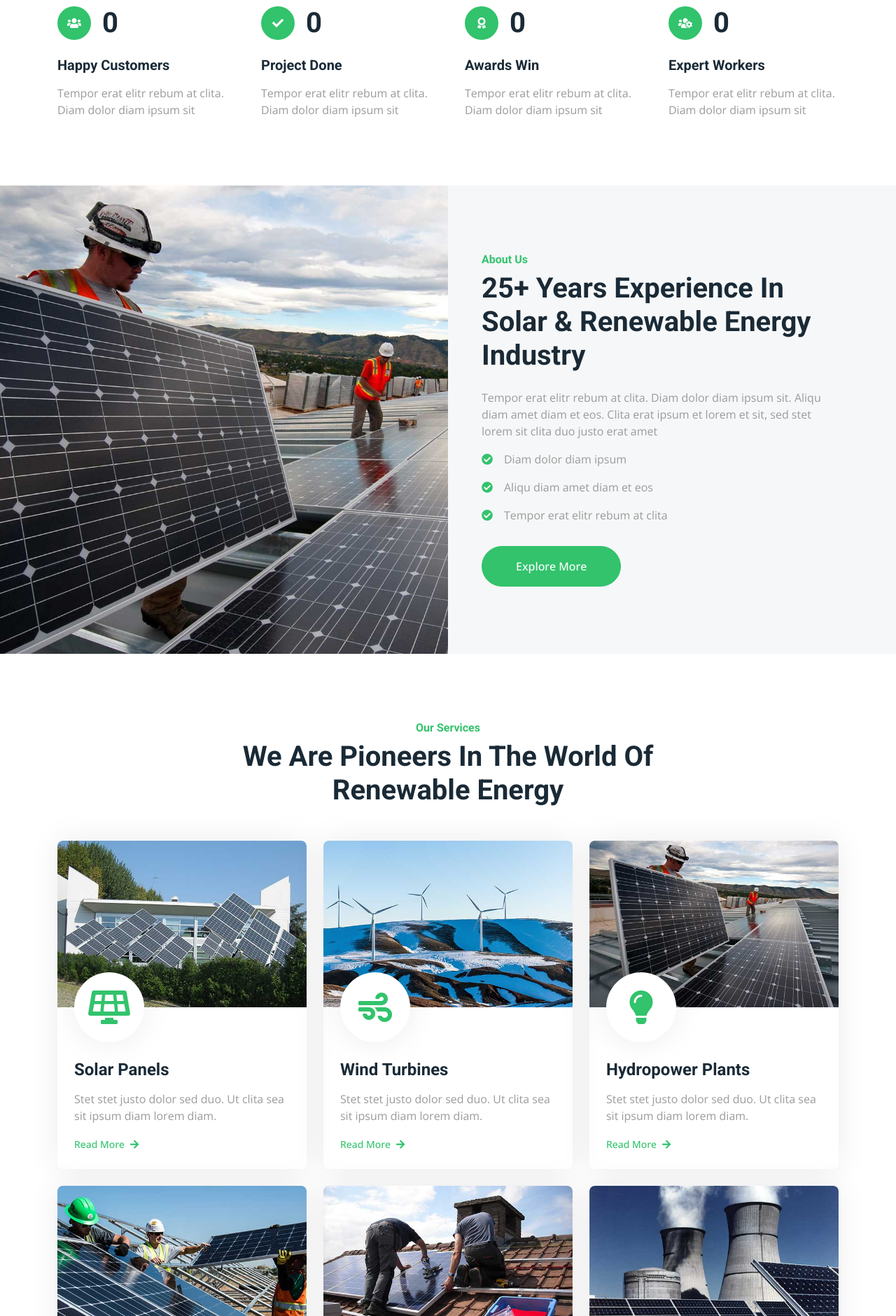
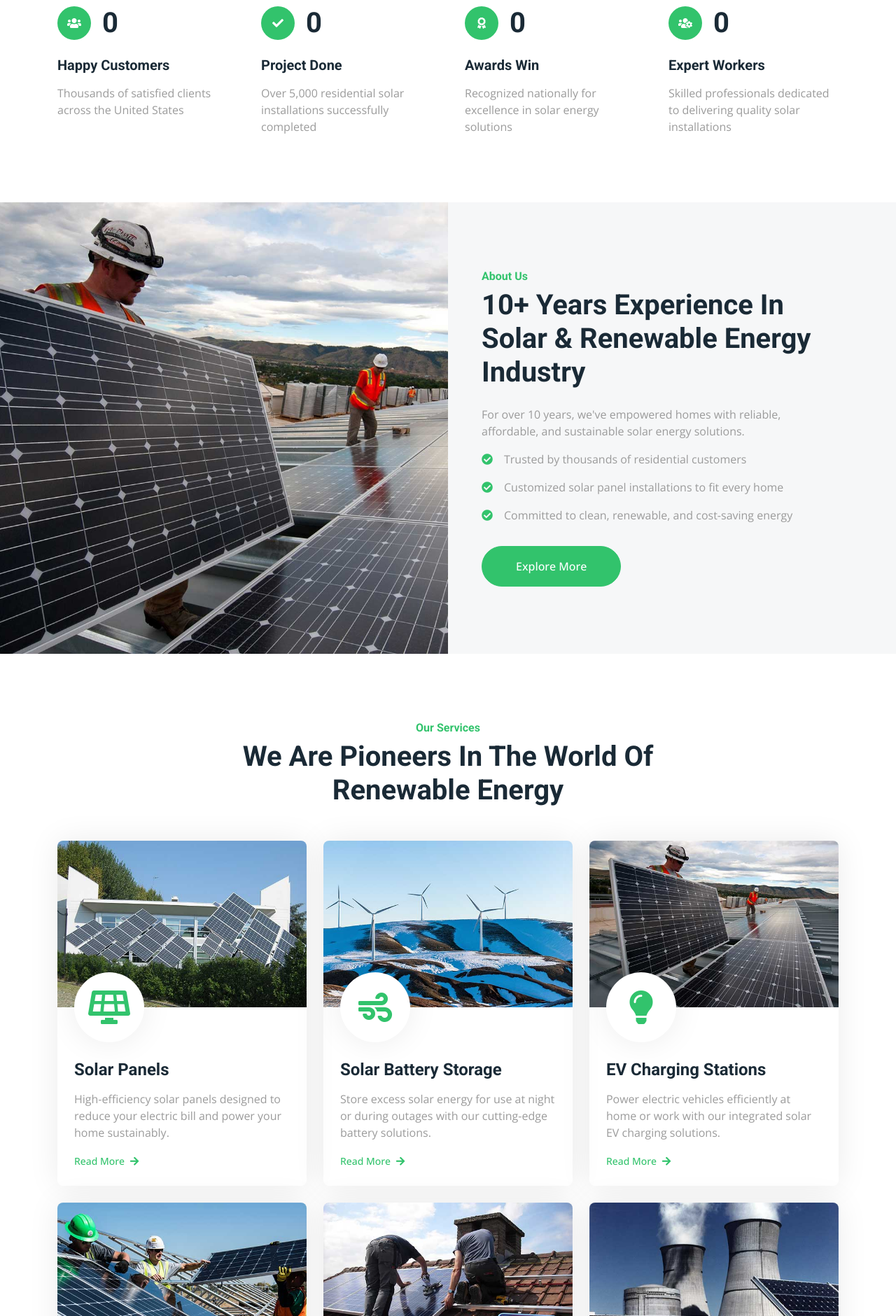
Before and after one commit to Danielartsolar/Sunvision-Solar, a plain HTML site: page index.html in a window 1280 px wide. Shown: the part 920-2800 px from the top of the page at 70% size. Drawn offline with nearby package versions, Linux system fonts and the light colour scheme.

Commit message:
Update index.html
latin placeholder update hopefully 1

```diff
--- a/index.html
+++ b/index.html
@@ -48,7 +48,7 @@
             <div class="col-lg-7 px-5 text-start">
                 <div class="h-100 d-inline-flex align-items-center me-4">
                     <small class="fa fa-map-marker-alt text-primary me-2"></small>
-                    <small>123 Street, New York, USA</small>
+                    <small>Arizona</small>
                 </div>
                 <div class="h-100 d-inline-flex align-items-center">
                     <small class="far fa-clock text-primary me-2"></small>
@@ -58,7 +58,7 @@
             <div class="col-lg-5 px-5 text-end">
                 <div class="h-100 d-inline-flex align-items-center me-4">
                     <small class="fa fa-phone-alt text-primary me-2"></small>
-                    <small>+012 345 6789</small>
+                    <small>+623-224-1056</small>
                 </div>
                 <div class="h-100 d-inline-flex align-items-center mx-n2">
                     <a class="btn btn-square btn-link rounded-0 border-0 border-end border-secondary" href=""><i class="fab fa-facebook-f"></i></a>
@@ -114,7 +114,7 @@
                         <div class="row justify-content-start">
                             <div class="col-10 col-lg-8">
                                 <h1 class="display-2 text-white animated slideInDown">Pioneers Of Solar And Renewable Energy</h1>
-                                <p class="fs-5 fw-medium text-white mb-4 pb-3">Vero elitr justo clita lorem. Ipsum dolor at sed stet sit diam no. Kasd rebum ipsum et diam justo clita et kasd rebum sea elitr.</p>
+                                <p class="fs-5 fw-medium text-white mb-4 pb-3">Sunvision Solar provides clean, affordable solar energy solutions tailored for your home or business.</p>
                                 <a href="" class="btn btn-primary rounded-pill py-3 px-5 animated slideInLeft">Read More</a>
                             </div>
                         </div>
@@ -128,7 +128,7 @@
                         <div class="row justify-content-start">
                             <div class="col-10 col-lg-8">
                                 <h1 class="display-2 text-white animated slideInDown">Pioneers Of Solar And Renewable Energy</h1>
-                                <p class="fs-5 fw-medium text-white mb-4 pb-3">Vero elitr justo clita lorem. Ipsum dolor at sed stet sit diam no. Kasd rebum ipsum et diam justo clita et kasd rebum sea elitr.</p>
+                               <p class="fs-5 fw-medium text-white mb-4 pb-3">At Sunvision Solar, we are dedicated to transforming how communities access and benefit from renewable energy.</p>
                                 <a href="" class="btn btn-primary rounded-pill py-3 px-5 animated slideInLeft">Read More</a>
                             </div>
                         </div>
@@ -142,7 +142,7 @@
                         <div class="row justify-content-start">
                             <div class="col-10 col-lg-8">
                                 <h1 class="display-2 text-white animated slideInDown">Pioneers Of Solar And Renewable Energy</h1>
-                                <p class="fs-5 fw-medium text-white mb-4 pb-3">Vero elitr justo clita lorem. Ipsum dolor at sed stet sit diam no. Kasd rebum ipsum et diam justo clita et kasd rebum sea elitr.</p>
+                               <p class="fs-5 fw-medium text-white mb-4 pb-3">We design and install high-performance solar systems tailored to meet your energy needs.</p>
                                 <a href="" class="btn btn-primary rounded-pill py-3 px-5 animated slideInLeft">Read More</a>
                             </div>
                         </div>
@@ -166,7 +166,7 @@
                         <h1 class="mb-0" data-toggle="counter-up">3453</h1>
                     </div>
                     <h5 class="mb-3">Happy Customers</h5>
-                    <span>Tempor erat elitr rebum at clita. Diam dolor diam ipsum sit</span>
+                   <span>Thousands of satisfied clients across the United States</span>
                 </div>
                 <div class="col-md-6 col-lg-3 wow fadeIn" data-wow-delay="0.3s">
                     <div class="d-flex align-items-center mb-4">
@@ -176,7 +176,7 @@
                         <h1 class="mb-0" data-toggle="counter-up">4234</h1>
                     </div>
                     <h5 class="mb-3">Project Done</h5>
-                    <span>Tempor erat elitr rebum at clita. Diam dolor diam ipsum sit</span>
+                   <span>Over 5,000 residential solar installations successfully completed</span>
                 </div>
                 <div class="col-md-6 col-lg-3 wow fadeIn" data-wow-delay="0.5s">
                     <div class="d-flex align-items-center mb-4">
@@ -186,7 +186,7 @@
                         <h1 class="mb-0" data-toggle="counter-up">3123</h1>
                     </div>
                     <h5 class="mb-3">Awards Win</h5>
-                    <span>Tempor erat elitr rebum at clita. Diam dolor diam ipsum sit</span>
+                    <span>Recognized nationally for excellence in solar energy solutions</span>
                 </div>
                 <div class="col-md-6 col-lg-3 wow fadeIn" data-wow-delay="0.7s">
                     <div class="d-flex align-items-center mb-4">
@@ -196,7 +196,7 @@
                         <h1 class="mb-0" data-toggle="counter-up">1831</h1>
                     </div>
                     <h5 class="mb-3">Expert Workers</h5>
-                    <span>Tempor erat elitr rebum at clita. Diam dolor diam ipsum sit</span>
+                    <span>Skilled professionals dedicated to delivering quality solar installations</span>
                 </div>
             </div>
         </div>
@@ -216,11 +216,11 @@
                 <div class="col-lg-6 about-text py-5 wow fadeIn" data-wow-delay="0.5s">
                     <div class="p-lg-5 pe-lg-0">
                         <h6 class="text-primary">About Us</h6>
-                        <h1 class="mb-4">25+ Years Experience In Solar & Renewable Energy Industry</h1>
-                        <p>Tempor erat elitr rebum at clita. Diam dolor diam ipsum sit. Aliqu diam amet diam et eos. Clita erat ipsum et lorem et sit, sed stet lorem sit clita duo justo erat amet</p>
-                        <p><i class="fa fa-check-circle text-primary me-3"></i>Diam dolor diam ipsum</p>
-                        <p><i class="fa fa-check-circle text-primary me-3"></i>Aliqu diam amet diam et eos</p>
-                        <p><i class="fa fa-check-circle text-primary me-3"></i>Tempor erat elitr rebum at clita</p>
+                        <h1 class="mb-4">10+ Years Experience In Solar & Renewable Energy Industry</h1>
+                       <p>For over 10 years, we've empowered homes with reliable, affordable, and sustainable solar energy solutions.</p>
+                        <p><i class="fa fa-check-circle text-primary me-3"></i>Trusted by thousands of residential customers</p>
+                        <p><i class="fa fa-check-circle text-primary me-3"></i>Customized solar panel installations to fit every home</p>
+                        <p><i class="fa fa-check-circle text-primary me-3"></i>Committed to clean, renewable, and cost-saving energy</p>
                         <a href="" class="btn btn-primary rounded-pill py-3 px-5 mt-3">Explore More</a>
                     </div>
                 </div>
@@ -246,7 +246,7 @@
                                 <i class="fa fa-solar-panel fa-3x"></i>
                             </div>
                             <h4 class="mb-3">Solar Panels</h4>
-                            <p>Stet stet justo dolor sed duo. Ut clita sea sit ipsum diam lorem diam.</p>
+                            <p>High-efficiency solar panels designed to reduce your electric bill and power your home sustainably.</p>
                             <a class="small fw-medium" href="">Read More<i class="fa fa-arrow-right ms-2"></i></a>
                         </div>
                     </div>
@@ -258,8 +258,8 @@
                             <div class="service-icon">
                                 <i class="fa fa-wind fa-3x"></i>
                             </div>
-                            <h4 class="mb-3">Wind Turbines</h4>
-                            <p>Stet stet justo dolor sed duo. Ut clita sea sit ipsum diam lorem diam.</p>
+                            <h4 class="mb-3">Solar Battery Storage</h4>
+                            <p>Store excess solar energy for use at night or during outages with our cutting-edge battery solutions.</p>
                             <a class="small fw-medium" href="">Read More<i class="fa fa-arrow-right ms-2"></i></a>
                         </div>
                     </div>
@@ -271,8 +271,8 @@
                             <div class="service-icon">
                                 <i class="fa fa-lightbulb fa-3x"></i>
                             </div>
-                            <h4 class="mb-3">Hydropower Plants</h4>
-                            <p>Stet stet justo dolor sed duo. Ut clita sea sit ipsum diam lorem diam.</p>
+                            <h4 class="mb-3">EV Charging Stations</h4>
+                            <p>Power electric vehicles efficiently at home or work with our integrated solar EV charging solutions.</p>
                             <a class="small fw-medium" href="">Read More<i class="fa fa-arrow-right ms-2"></i></a>
                         </div>
                     </div>
@@ -285,7 +285,7 @@
                                 <i class="fa fa-solar-panel fa-3x"></i>
                             </div>
                             <h4 class="mb-3">Solar Panels</h4>
-                            <p>Stet stet justo dolor sed duo. Ut clita sea sit ipsum diam lorem diam.</p>
+                            <p>We install premium solar panels tailored for residential homes to maximize energy efficiency and savings.</p>
                             <a class="small fw-medium" href="">Read More<i class="fa fa-arrow-right ms-2"></i></a>
                         </div>
                     </div>
@@ -297,8 +297,8 @@
                             <div class="service-icon">
                                 <i class="fa fa-wind fa-3x"></i>
                             </div>
-                            <h4 class="mb-3">Wind Turbines</h4>
-                            <p>Stet stet justo dolor sed duo. Ut clita sea sit ipsum diam lorem diam.</p>
+                            <h4 class="mb-3">Solar Battery Storage</h4>
+                            <p>Store excess solar energy for use at night or during outages with our cutting-edge battery solutions.</p>
                             <a class="small fw-medium" href="">Read More<i class="fa fa-arrow-right ms-2"></i></a>
                         </div>
                     </div>
@@ -310,8 +310,8 @@
                             <div class="service-icon">
                                 <i class="fa fa-lightbulb fa-3x"></i>
                             </div>
-                            <h4 class="mb-3">Hydropower Plants</h4>
-                            <p>Stet stet justo dolor sed duo. Ut clita sea sit ipsum diam lorem diam.</p>
+                            <h4 class="mb-3">EV Charging Stations</h4>
+                            <p>Power electric vehicles efficiently at home or work with our integrated solar EV charging solutions.</p>
                             <a class="small fw-medium" href="">Read More<i class="fa fa-arrow-right ms-2"></i></a>
                         </div>
                     </div>
@@ -329,8 +329,8 @@
                 <div class="col-lg-6 feature-text py-5 wow fadeIn" data-wow-delay="0.1s">
                     <div class="p-lg-5 ps-lg-0">
                         <h6 class="text-primary">Why Choose Us!</h6>
-                        <h1 class="mb-4">Complete Commercial & Residential Solar Systems</h1>
-                        <p class="mb-4 pb-2">Tempor erat elitr rebum at clita. Diam dolor diam ipsum sit. Aliqu diam amet diam et eos. Clita erat ipsum et lorem et sit, sed stet lorem sit clita duo justo erat amet</p>
+                        <h1 class="mb-4">Complete Residential Solar Systems</h1>
+                        <p class="mb-4 pb-2">We deliver complete residential solar systems designed to reduce energy costs and increase home value, with expert installation and long-term reliability.</p>
                         <div class="row g-4">
                             <div class="col-6">
                                 <div class="d-flex align-items-center">
@@ -402,8 +402,8 @@
                     <ul class="list-inline mb-5" id="portfolio-flters">
                         <li class="mx-2 active" data-filter="*">All</li>
                         <li class="mx-2" data-filter=".first">Solar Panels</li>
-                        <li class="mx-2" data-filter=".second">Wind Turbines</li>
-                        <li class="mx-2" data-filter=".third">Hydropower Plants</li>
+                        <li class="mx-2" data-filter=".second">Solar Battery Storage</li>
+                        <li class="mx-2" data-filter=".third">EV Charging Stations</li>
                     </ul>
                 </div>
             </div>
@@ -431,7 +431,7 @@
                         </div>
                     </div>
                     <div class="pt-3">
-                        <p class="text-primary mb-0">Wind Turbines</p>
+                        <p class="text-primary mb-0">Solar Battery Storage</p>
                         <hr class="text-primary w-25 my-2">
                         <h5 class="lh-base">We Are pioneers of solar & renewable energy industry</h5>
                     </div>
@@ -445,7 +445,7 @@
                         </div>
                     </div>
                     <div class="pt-3">
-                        <p class="text-primary mb-0">Hydropower Plants</p>
+                        <p class="text-primary mb-0">EV Charging Stations</p>
                         <hr class="text-primary w-25 my-2">
                         <h5 class="lh-base">We Are pioneers of solar & renewable energy industry</h5>
                     </div>
@@ -473,7 +473,7 @@
                         </div>
                     </div>
                     <div class="pt-3">
-                        <p class="text-primary mb-0">Wind Turbines</p>
+                        <p class="text-primary mb-0">Solar Battery Storage</p>
                         <hr class="text-primary w-25 my-2">
                         <h5 class="lh-base">We Are pioneers of solar & renewable energy industry</h5>
                     </div>
@@ -487,7 +487,7 @@
                         </div>
                     </div>
                     <div class="pt-3">
-                        <p class="text-primary mb-0">Hydropower Plants</p>
+                        <p class="text-primary mb-0">EV Charging Stations</p>
                         <hr class="text-primary w-25 my-2">
                         <h5 class="lh-base">We Are pioneers of solar & renewable energy industry</h5>
                     </div>
@@ -511,7 +511,7 @@
                     <div class="p-lg-5 pe-lg-0">
                         <h6 class="text-primary">Free Quote</h6>
                         <h1 class="mb-4">Get A Free Quote</h1>
-                        <p class="mb-4 pb-2">Tempor erat elitr rebum at clita. Diam dolor diam ipsum sit. Aliqu diam amet diam et eos. Clita erat ipsum et lorem et sit, sed stet lorem sit clita duo justo erat amet</p>
+                        <p class="mb-4 pb-2">Interested in going solar? Contact us today for a free personalized quote and discover how much you can save with Sunvision Solar.</p>
                         <form>
                             <div class="row g-3">
                                 <div class="col-12 col-sm-6">
@@ -625,7 +625,7 @@
                         </div>
                     </div>
                     <div class="testimonial-text text-center rounded p-4">
-                        <p>Clita clita tempor justo dolor ipsum amet kasd amet duo justo duo duo labore sed sed. Magna ut diam sit et amet stet eos sed clita erat magna elitr erat sit sit erat at rebum justo sea clita.</p>
+                        <p>Sunvision Solar made switching to solar seamless and stress-free. From consultation to installation, their team was professional, knowledgeable, and incredibly helpful.</p>
                         <h5 class="mb-1">Client Name</h5>
                         <span class="fst-italic">Profession</span>
                     </div>
@@ -638,7 +638,7 @@
                         </div>
                     </div>
                     <div class="testimonial-text text-center rounded p-4">
-                        <p>Clita clita tempor justo dolor ipsum amet kasd amet duo justo duo duo labore sed sed. Magna ut diam sit et amet stet eos sed clita erat magna elitr erat sit sit erat at rebum justo sea clita.</p>
+                        <p>We couldn’t be happier with our solar system from Sunvision Solar. Our energy bills have dropped significantly, and the customer service was top-notch from start to finish.</p>
                         <h5 class="mb-1">Client Name</h5>
                         <span class="fst-italic">Profession</span>
                     </div>
@@ -651,7 +651,7 @@
                         </div>
                     </div>
                     <div class="testimonial-text text-center rounded p-4">
-                        <p>Clita clita tempor justo dolor ipsum amet kasd amet duo justo duo duo labore sed sed. Magna ut diam sit et amet stet eos sed clita erat magna elitr erat sit sit erat at rebum justo sea clita.</p>
+                        <p>Sunvision Solar made switching to solar simple and stress-free. Their team was professional, timely, and walked us through every step of the process.</p>
                         <h5 class="mb-1">Client Name</h5>
                         <span class="fst-italic">Profession</span>
                     </div>
@@ -668,9 +668,9 @@
             <div class="row g-5">
                 <div class="col-lg-3 col-md-6">
                     <h5 class="text-white mb-4">Address</h5>
-                    <p class="mb-2"><i class="fa fa-map-marker-alt me-3"></i>123 Street, New York, USA</p>
-                    <p class="mb-2"><i class="fa fa-phone-alt me-3"></i>+012 345 67890</p>
-                    <p class="mb-2"><i class="fa fa-envelope me-3"></i>info@example.com</p>
+                    <p class="mb-2"><i class="fa fa-map-marker-alt me-3"></i>Arizona</p>
+                    <p class="mb-2"><i class="fa fa-phone-alt me-3"></i>+623-224-1056</p>
+                    <p class="mb-2"><i class="fa fa-envelope me-3"></i>daniel@sunvision.solar</p>
                     <div class="d-flex pt-2">
                         <a class="btn btn-square btn-outline-light btn-social" href=""><i class="fab fa-twitter"></i></a>
                         <a class="btn btn-square btn-outline-light btn-social" href=""><i class="fab fa-facebook-f"></i></a>
@@ -711,7 +711,7 @@
                 </div>
                 <div class="col-lg-3 col-md-6">
                     <h5 class="text-white mb-4">Newsletter</h5>
-                    <p>Dolor amet sit justo amet elitr clita ipsum elitr est.</p>
+                    <p>Stay updated with Sunvision Solar news, promotions, and helpful energy-saving tips.</p>
                     <div class="position-relative mx-auto" style="max-width: 400px;">
                         <input class="form-control border-0 w-100 py-3 ps-4 pe-5" type="text" placeholder="Your email">
                         <button type="button" class="btn btn-primary py-2 position-absolute top-0 end-0 mt-2 me-2">SignUp</button>
```
